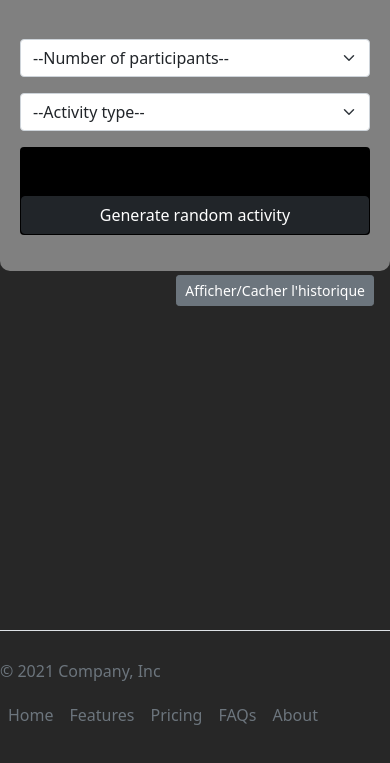
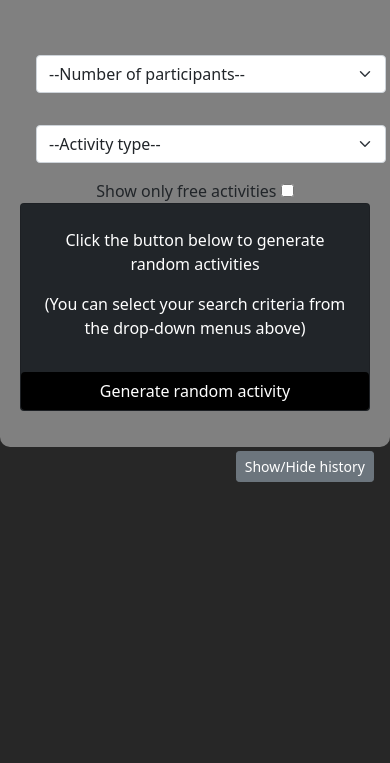
Before and after one commit to AudreyCarlier/RandomActivityGenerator, a plain HTML site: page index.html in a window 390 px wide. Shown: the part 93-856 px from the top of the page. Drawn offline with nearby package versions, Linux system fonts and the light colour scheme.

Commit message:
ajout checkbox du prix

```diff
--- a/index.html
+++ b/index.html
@@ -23,9 +23,10 @@
     <div class='row'id="titre">
         <div class="col-12">
         <h1>Random activity generator</h1>
+
     </div></div>
 
-    <select class="form-select mb-3" aria-label=".form-select" name="participants" id="participantsSelect">
+    <select class="form-select m-3" aria-label=".form-select" name="participants" id="participantsSelect">
         <option value="" selected>--Number of participants--</option>
         <option value="1">1</option>
         <option value="2">2</option>
@@ -34,7 +35,7 @@
     </select>
 
 
-    <select class="form-select mb-3" aria-label=".form-select" name="type" id="typeSelect">
+    <select class="form-select m-3" aria-label=".form-select" name="type" id="typeSelect">
         <option value="" selected>--Activity type--</option>
         <option value="education">education</option>
         <option value="recreational">recreational</option>
@@ -48,25 +49,29 @@
     </select>
 
 
-    <div id='activity-card' class="card text-white bg-black mb-3">
+    <label class="form-check-label " for="price-checkbox">Show only free activities</label>
+    <input type="checkbox" id="price-checkbox" name="price-checkbox" value="0">
+
+
+    <div id='activity-card' class="card text-white bg-dark mb-3">
         <div class="card-body">
           <h5 class="card-title" id="activitytitle"></h5>
-          <p class="card-text" id="activitytype"></p>
-          <p class="card-text" id="activityparticipants"></p>
+          <p class="card-text" id="activitytype">Click the button below to generate random activities</p>
+          <p class="card-text" id="activityparticipants">(You can select your search criteria from the drop-down menus above)</p>
           <p class="card-text" id="activityprice"></p>
         </div>
 
 
-<button class="btn btn-dark justify-content-center " id="submit" type="button">Generate random activity</button>
-
-</div>
+<button class="btn bg-black justify-content-center text-white " id="submit" type="button">Generate random activity</button>
 
 </div>
 
 
+</div>
+
 <div class="container">
 
-<div class="text-end"><button class="btn btn-secondary justify-content-center btn-sm m-1 " id="historybutton" type="button">Afficher/Cacher l'historique</button></div>
+<div class="text-end"><button class="btn btn-secondary justify-content-center btn-sm m-1 " id="historybutton" type="button">Show/Hide history</button></div>
 
 
 <div class="container" id="tableContainer" style="visibility: hidden">
@@ -77,21 +82,8 @@
 </div>
 </div>
 
-<footer class="d-flex flex-wrap fixed-bottom justify-content-between align-items-center py-3 border-top">
-    <p class="col-md-4 mb-0 text-muted">© 2021 Company, Inc</p>
 
-    <a href="/" class="col-md-4 d-flex align-items-center justify-content-center mb-3 mb-md-0 me-md-auto link-dark text-decoration-none">
-      <svg class="bi me-2" width="40" height="32"><use xlink:href="#bootstrap"></use></svg>
-    </a>
-
-    <ul class="nav col-md-4 justify-content-end">
-      <li class="nav-item"><a href="#" class="nav-link px-2 text-muted">Home</a></li>
-      <li class="nav-item"><a href="#" class="nav-link px-2 text-muted">Features</a></li>
-      <li class="nav-item"><a href="#" class="nav-link px-2 text-muted">Pricing</a></li>
-      <li class="nav-item"><a href="#" class="nav-link px-2 text-muted">FAQs</a></li>
-      <li class="nav-item"><a href="#" class="nav-link px-2 text-muted">About</a></li>
-    </ul>
-  </footer>
+</div>
 <script type="text/javascript" src=
 "https://translate.google.com/translate_a/element.js?
 cb=googleTranslateElementInit">
--- a/script.js
+++ b/script.js
@@ -1,3 +1,5 @@
+// google translate
+
 function googleTranslateElementInit() {
     new google.translate.TranslateElement(
         {pageLanguage: 'en'},
@@ -5,8 +7,7 @@ function googleTranslateElementInit() {
     );
 }
 
-
-
+// elements du dom
 
 const fetchDataBtn = document.querySelector('#submit')
 const showHistoryBtn = document.querySelector('#historybutton')
@@ -18,20 +19,26 @@ const price = document.querySelector('#activityprice')
 const history = document.querySelector('tbody')
 const paxselect = document.getElementById('participantsSelect')
 const typeselect = document.getElementById('typeSelect')
+const priceCheckbox = document.getElementById('price-checkbox')
 const historyTable = document.getElementById('tableContainer')
 
 let historyArray = []
 
 let div = document.querySelector("#content-2")
 
+
+
 const getData = function() {
 fetchDataBtn.innerText = 'Loading....'
 
+if (priceCheckbox.checked) {priceCheckbox.value = 0}
+else { priceCheckbox.value = ""}
 
 
+  fetch("https://www.boredapi.com/api/activity?participants=" + paxselect.value + '&type=' + typeselect.value + "&price=" + priceCheckbox.value)
 
-  fetch("https://www.boredapi.com/api/activity?participants=" + paxselect.value + '&type=' + typeselect.value)
     .then(res => res.json())
+
     .then( (data) => {
       console.log(data);
 
@@ -59,8 +66,8 @@ fetchDataBtn.innerText = 'Loading....'
 
     }
     else {
-      title.innerHTML = '0 result found'
-      type.innerHTML = "Please change your search criteria"
+      title.innerHTML = 'No results found'
+      type.innerHTML = "Please change your search criteria and try again"
       pax.innerHTML =  ''
       price.innerHTML = ''
     }
--- a/style.css
+++ b/style.css
@@ -1,5 +1,5 @@
 body {
-
+height: 100%;
   background:rgb(39, 39, 39);
 
 }
@@ -7,6 +7,7 @@ body {
 
 
 #app {
+
 border-radius: 10px;
 padding: 20px;
     margin-top: 3%;
@@ -56,16 +57,25 @@ margin: 40px;
     }
 
 #tableContainer {
+
     height: 300px;
     overflow: auto;
     margin-bottom: 60px;
 
 }
 
-footer {
+a {
 
-    margin-top: 100px;
+    color: white;
 }
+
+
+
+
+
+
+
+/* pour les petits écrans */
 
 @media(max-width:992px){
 
@@ -89,16 +99,12 @@ h1 {
 }
 
 #tableContainer {
-    height: 500px;
+    height: 300px;
     overflow: auto;
-    margin-bottom: 120px;
+    padding-bottom: 120px;
 
 }
 
-footer {
-    position: relative;
-    bottom:0;
-    width:100%;
-    margin-top: 60px;
+
+
 }
-}
```
